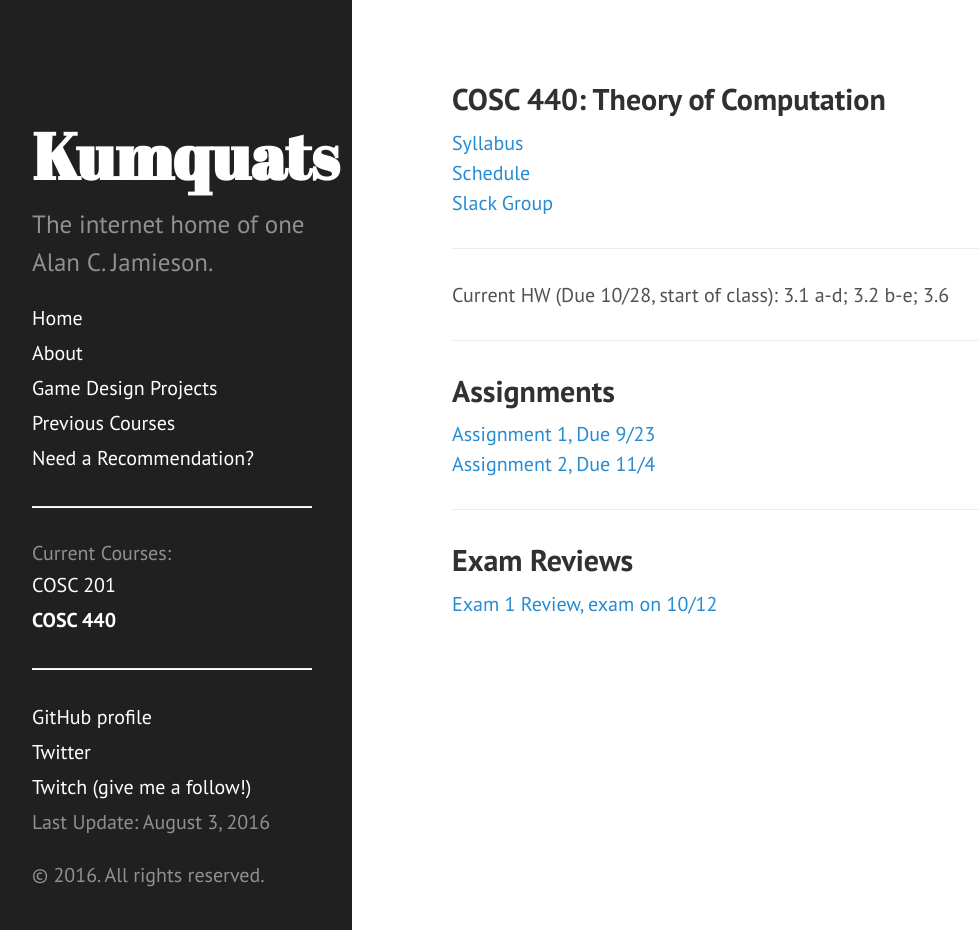
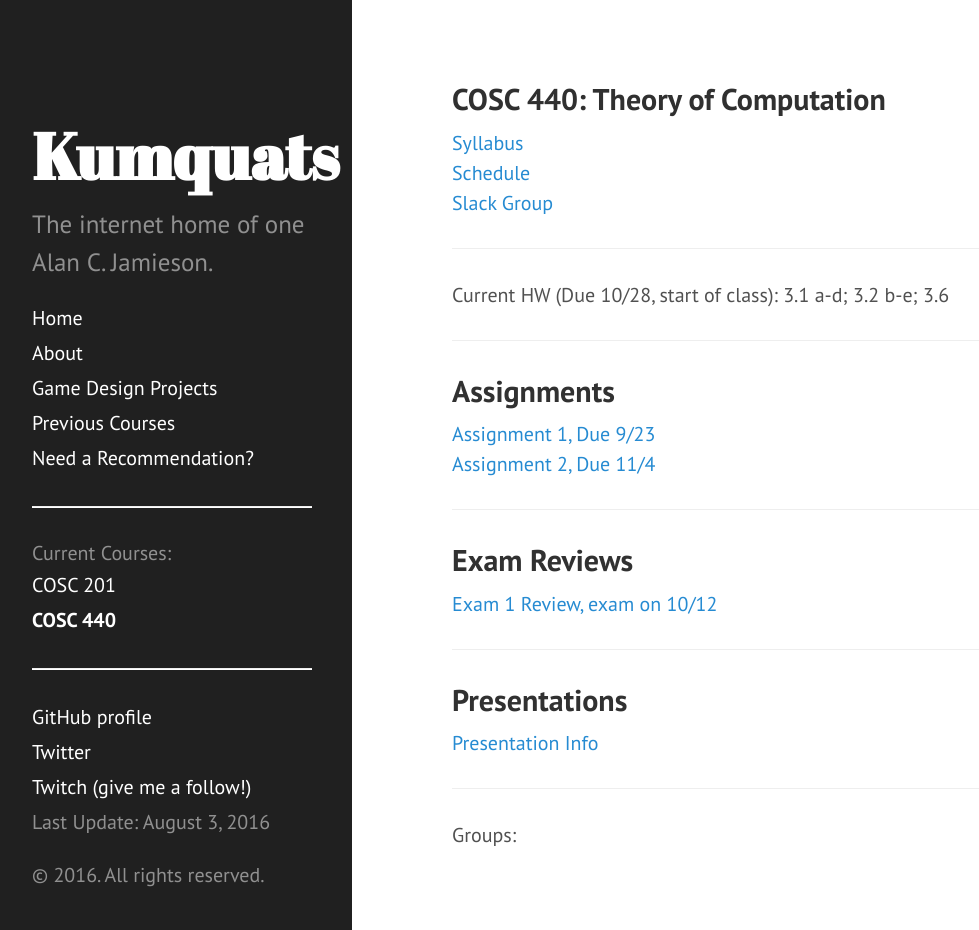
Before and after one commit to ripark/ripark.github.io, a Jekyll site: the page built from f16/cosc440.html, in a window 1280 px wide and 930 px high. Shown: the whole window, without its empty margins (8-987 px from the left). Built offline with Jekyll 4.4.1, drawn with Linux system fonts in a browser that asks for light colours; Markdown is read by kramdown in place of the engine named in the settings.

Commit message:
440 update and schedule

```diff
--- a/f16/cosc440.html
+++ b/f16/cosc440.html
@@ -16,7 +16,14 @@ Current HW (Due 10/28, start of class): 3.1 a-d; 3.2 b-e; 3.6
 <a href="http://ripark.github.io/f16/COSC440Asg1.pdf">Assignment 1, Due 9/23</a>
 <br>
 <a href="http://ripark.github.io/f16/COSC440Asg2.pdf">Assignment 2, Due 11/4</a>
+<br>
 <hr>
 <h2> Exam Reviews </h2>
 <a href="http://ripark.github.io/f16/440Exam1Rev.pdf">Exam 1 Review, exam on 10/12</a>
 <br>
+<hr>
+<h2> Presentations </h2>
+<a href="http://ripark.github.io/f16/COSC440Pres.pdf">Presentation Info</a>
+<hr>
+Groups:
+<br>
```
Also changed, not shown: 3 other files.
